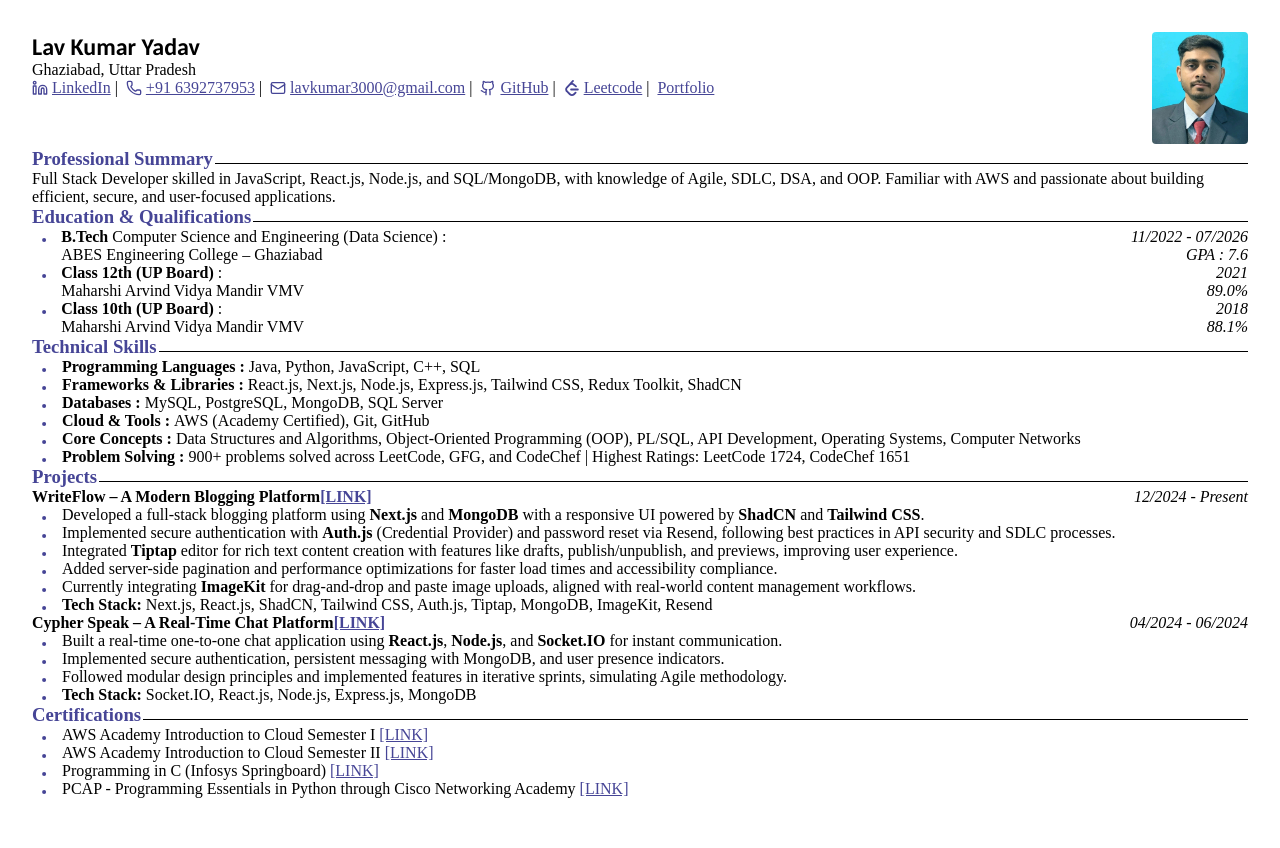
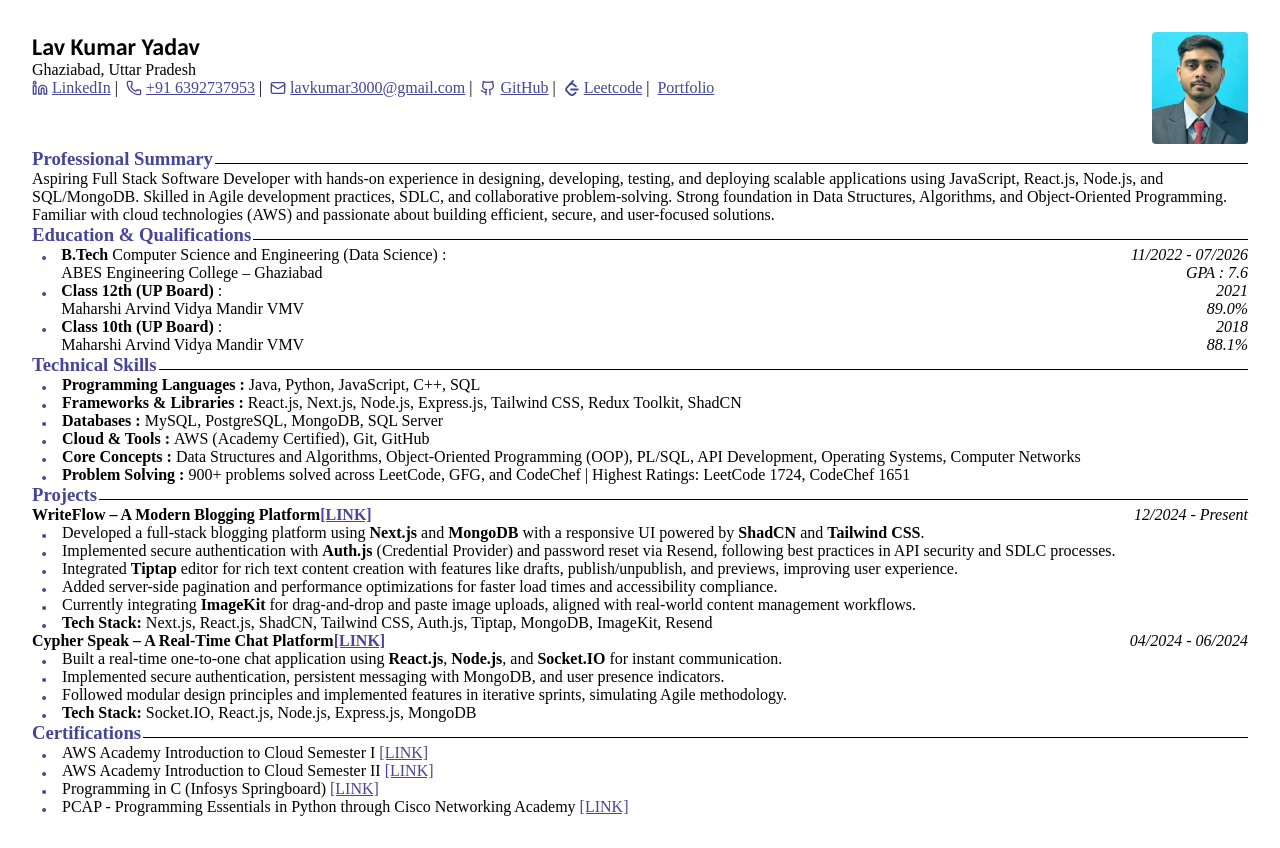
Before and after one commit to lav5588/resume, a React (Vite) app: page / in a window 1280 px wide. Built offline with nearby package versions, Linux system fonts and the light colour scheme.

Commit message:
proffetional summary updated

```diff
--- a/src/constant/data.tsx
+++ b/src/constant/data.tsx
@@ -71,7 +71,7 @@ export const data: DATA = {
         }
     ],
     ProfilePic: "LAV PROFILE.jpg",
-    proffesionalSummary: "Full Stack Developer skilled in JavaScript, React.js, Node.js, and SQL/MongoDB, with knowledge of Agile, SDLC, DSA, and OOP. Familiar with AWS and passionate about building efficient, secure, and user-focused applications.",
+    proffesionalSummary: "Aspiring Full Stack Software Developer with hands-on experience in designing, developing, testing, and deploying scalable applications using JavaScript, React.js, Node.js, and SQL/MongoDB. Skilled in Agile development practices, SDLC, and collaborative problem-solving. Strong foundation in Data Structures, Algorithms, and Object-Oriented Programming. Familiar with cloud technologies (AWS) and passionate about building efficient, secure, and user-focused solutions.",
     educationAndQualification: [
         {
             degree: "B.Tech",
```
